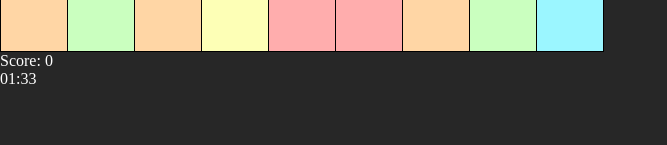
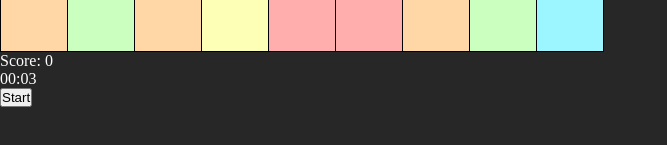
Before and after one commit to johnpham99/Polygon-Pop, a React (Create React App) app in the folder client/: page / in a window 1280 px wide. Shown: the part 551-696 px from the top of the page, without its empty margins (0-667 px from the left). Built offline with nearby package versions, Linux system fonts and the light colour scheme.

Commit message:
Allow player move only when timer is active
The start button resets the timer
(Currently timer doesn't decrement as the board goes through different stateS)

```diff
--- a/client/src/App.js
+++ b/client/src/App.js
@@ -4,6 +4,7 @@ import { validMoveExists, validMove, inBoard } from './BoardValidation';
 import {generateValidBoard} from './BoardGeneration';
 import {cascade, fillIn, findAllMatches, clearAllMatches} from './Gameplay';
 import Timer from './Timer';
+import StartButton from './StartButton';
 
 /*
 TO-DO LIST:
@@ -25,6 +26,7 @@ let clearedCells = new Set()
 
 /**
  * State of the game.
+ * -1: inactive game (empty timer)
  * 0: no cells selected
  * 1: 1st cell selected
  * 2: active match (resulted from 2nd cell selected)
@@ -87,7 +89,6 @@ function Square({value, onSquareClick, isSelected}) {
   };
 
   return <button className="square" style={squareStyle} onClick = {onSquareClick}>
-    {/* {value} */}
   </button>
 }
 
@@ -95,11 +96,22 @@ function Score({value}) {
   return <div>Score: {value}</div>
 }
 
-export default function Board() {
+export default function Game() {
+  const initialTime = 10; // Initial time in seconds
+  const [time, setTime] = useState(initialTime);
+
+  const resetTimer = () => {
+    setSquares(generateValidBoard(9, 9))
+    setTime(initialTime);
+    state = 0;
+  };
+
+  const changeTime = (newTime) => {
+    setTime(newTime);
+  };
 
   //Gameboard is represented by a 1D array. Currently hardcoded for 9x9.
   const [squares, setSquares] = useState(Array(81).fill(null))
-
   const [score, setScore] = useState(0)
 
   useEffect(() => {
@@ -122,8 +134,8 @@ export default function Board() {
     }
   }
 
+  // Gameplay Loop/States for Player Moves
   useEffect(() => {
-    // Your logic here
     let delayTime
     let delayedLogic
     switch(state) {
@@ -191,7 +203,7 @@ export default function Board() {
 
     // Cleanup function to clear the timeout if the component unmounts or dependencies change
     return () => clearTimeout(delayId);
-  }, [squares, scoreObject]);
+  }, [squares]);
 
   /**
    * Changes state of the game / the board after player selects second cell.
@@ -267,7 +279,8 @@ export default function Board() {
     <>
       {[0,1,2,3,4,5,6,7,8].map((row) => renderRow(row))}
       <Score value={score}/>
-      <Timer initialTime={100}/>
+      <Timer time={time} onTimerEnd={() => setState(-1)} onTimeUpdate={changeTime} />
+      <StartButton resetTimer={resetTimer} />
     </>
   );
 }
--- /dev/null
+++ b/client/src/StartButton.js
@@ -0,0 +1,16 @@
+import React from 'react';
+
+const StartButton = ({ resetTimer }) => {
+
+  const handleClick = () => {
+    resetTimer();
+  };
+
+  return (
+    <button onClick={handleClick}>
+      Start
+    </button>
+  );
+};
+
+export default StartButton;
--- a/client/src/Timer.js
+++ b/client/src/Timer.js
@@ -1,38 +1,35 @@
-import React, { useEffect, useState } from 'react'
-import {setState} from './App'
+import React, { useEffect } from 'react';
 
-const Timer = ({initialTime}) => {
-    const [timeLeft, setTimeLeft] = useState(initialTime);
+const Timer = ({ time, onTimerEnd, onTimeUpdate }) => {
+  useEffect(() => {
+    let timer;
 
-    useEffect(() => {
-        const timer = setInterval(() => {
-          setTimeLeft((prevTimeLeft) => {
-            if (prevTimeLeft === 1) {
-              clearInterval(timer); // Stop the timer when it reaches 0
-              // You can add additional logic here when the timer reaches 0
-              setState(-1)
+    if (time > 0) {
+      timer = setInterval(() => {
+        if (time === 1) {
+          clearInterval(timer);
+          onTimerEnd(); // Call the callback function when the timer reaches 0
         }
-            return prevTimeLeft - 1;
-          });
-        }, 1000); // Update every 1000 milliseconds (1 second)
+
+        // Update the time using the callback function
+        onTimeUpdate((prevTime) => prevTime - 1);
+      }, 1000);
+    }
 
     return () => {
       clearInterval(timer);
     };
-      }, []); // Empty dependency array to run the effect only once on component mount
+  }, [time, onTimerEnd, onTimeUpdate]);
 
-    if (timeLeft === 0) {
-        setState(-1)
-    }
   // Format seconds into minutes:seconds
-    const minutes = Math.floor(timeLeft / 60);
-    const seconds = timeLeft % 60;
+  const minutes = Math.floor(time / 60);
+  const seconds = time % 60;
 
   return (
     <div>
       {`${String(minutes).padStart(2, '0')}:${String(seconds).padStart(2, '0')}`}
     </div>
   );
-}
+};
 
-export default Timer
+export default Timer;
```
Lines whose indentation alone changed are shown as unchanged.
